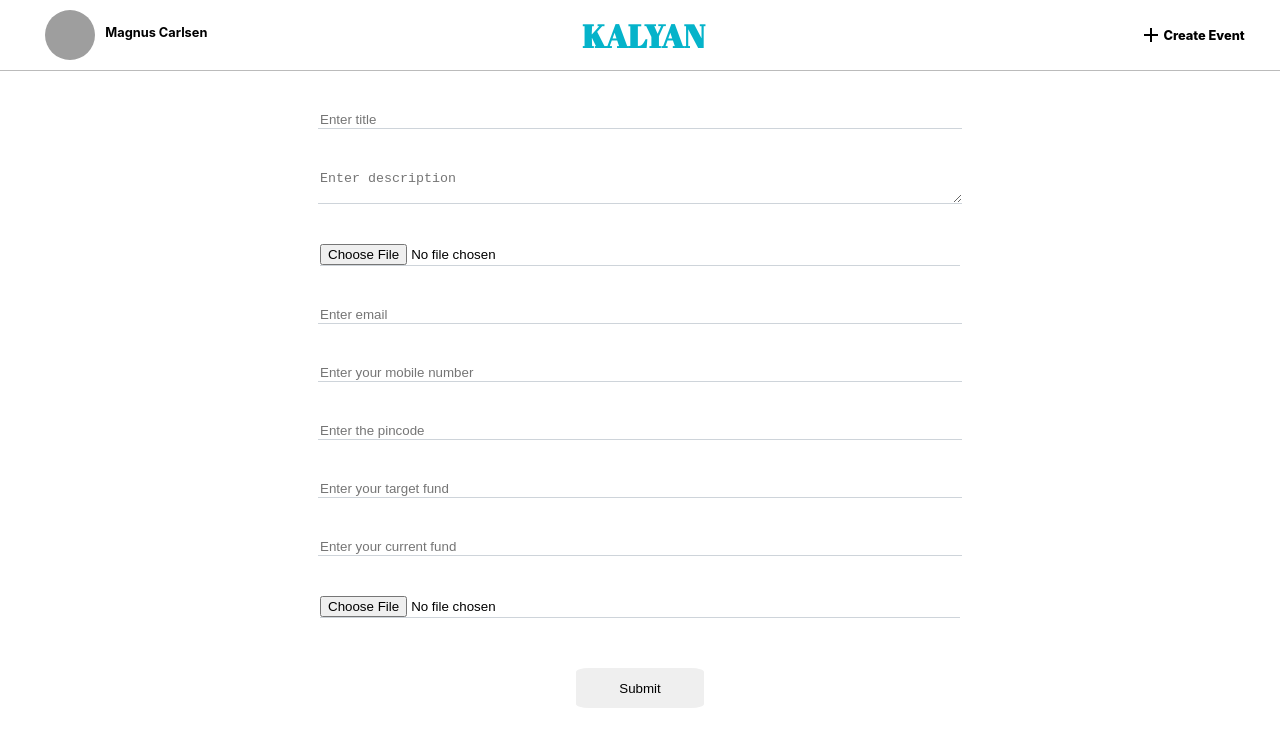
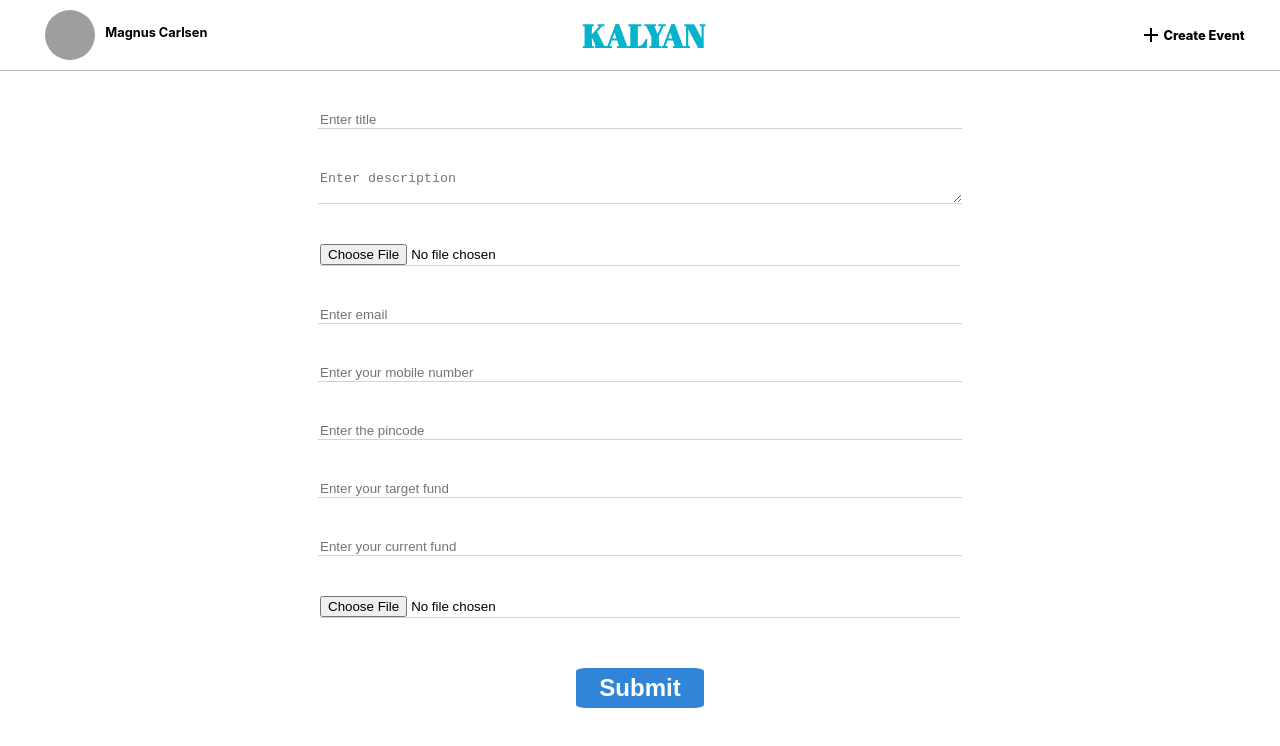
Before and after one commit to vaibhavkedia/PACT, a React (Create React App) app in the folder frontend/: page /createevent in a window 1280 px wide. Shown: the top 746 px of the page. Built offline with nearby package versions, Linux system fonts and the light colour scheme; grey boxes are pictures that could not be loaded.

Commit message:
updated create event layout

```diff
--- a/frontend/src/pages/CreateEventPage/CreateEventPage.css
+++ b/frontend/src/pages/CreateEventPage/CreateEventPage.css
@@ -13,6 +13,7 @@
 }
 
 .form-btn {
+  background: rgb(49, 133, 216);
   display: flex;
   margin: auto;
   width: 10vw;
@@ -21,5 +22,8 @@
   margin-top: 50px;
   justify-content: center;
   align-items: center;
-  border-radius: 10%;
+  border-radius: 8%;
+  font-size: 1.5rem;
+  font-weight: bold;
+  color: white;
 }
```
